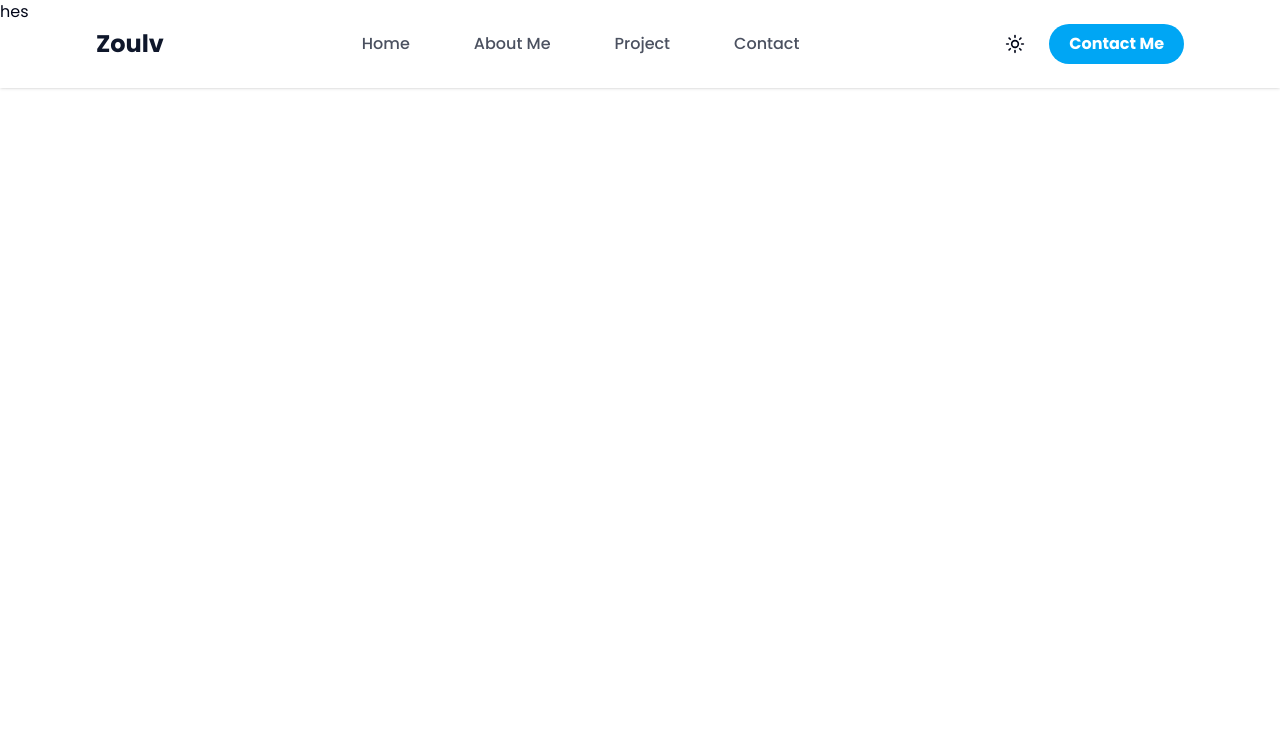
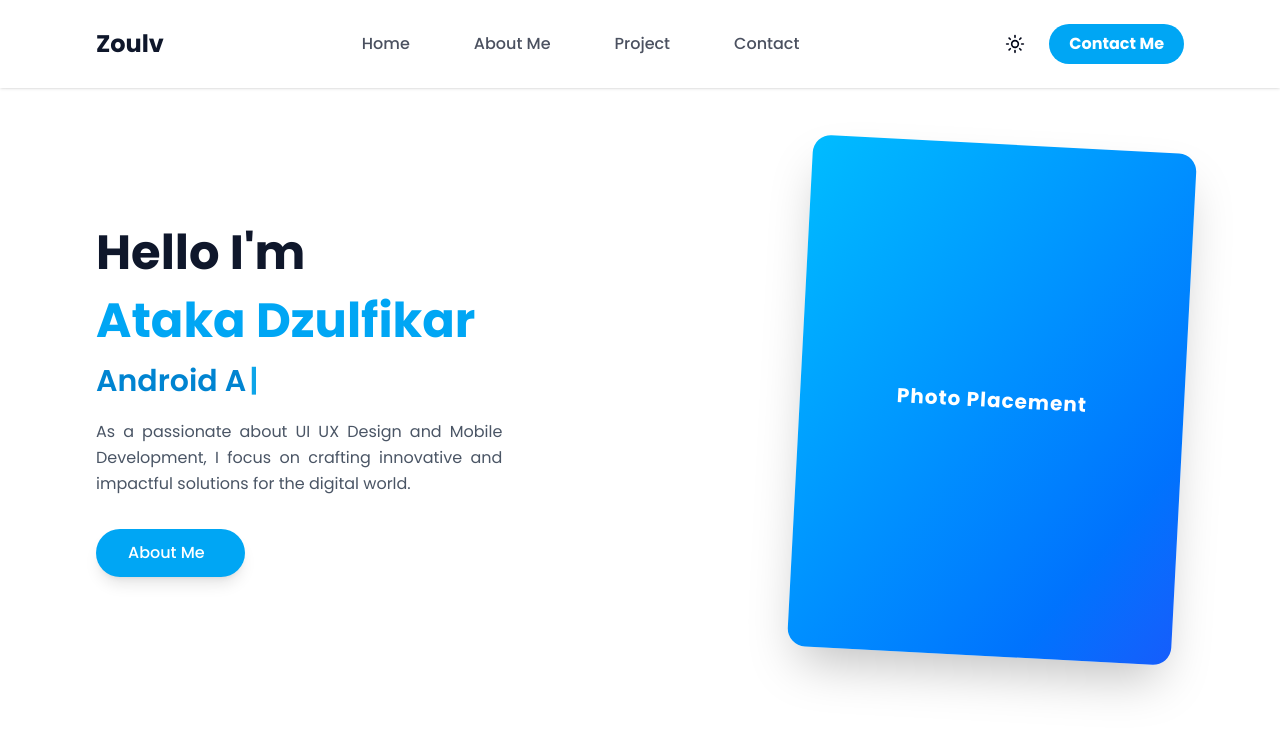
Before and after one commit to atzulf/next-portfolio, a Next.js app: page / in a window 1280 px wide. Shown: the top 734 px of the page. Built offline with nearby package versions, Linux system fonts and the light colour scheme.

Commit message:
enhance Dashboard component with typewriter effect and improved layout

```diff
--- a/components/Dashboard.tsx
+++ b/components/Dashboard.tsx
@@ -1,8 +1,66 @@
+'use client';
+
 import React from 'react'
+import { useTypewriter, Cursor } from "react-simple-typewriter";
 
 const Dashboard = () => {
+  const [text] = useTypewriter({
+    words: [
+      "UI UX Design Enthusiast",
+      "Android App Development",
+      "Front End Development",
+    ],
+    loop: true,
+    typeSpeed: 50,
+    deleteSpeed: 30,
+    delaySpeed: 1000,
+  });
+
   return (
-    <h1>hes</h1>
+    // UBAHAN 1: Tambahkan min-h-screen, flex, dan items-center pada wrapper utama
+    // Hapus py-12 jika ingin benar-benar full screen tanpa scroll berlebih
+    <div className='home min-h-screen flex items-center justify-center bg-white dark:bg-slate-900 transition-colors'>
+      <div className="container mx-auto px-4 md:px-16 lg:px-24 max-w-7-xl">
+
+        {/* UBAHAN 2: Hapus pt-32 agar Flexbox yang mengatur posisi tengahnya */}
+        <div className="hero grid grid-cols-1 lg:grid-cols-5 gap-12 items-center">
+
+          {/* Kolom Teks */}
+          <div className="box text-center lg:text-left lg:col-span-2 order-2 lg:order-1">
+            <h1 className="text-4xl md:text-5xl font-bold mb-3 leading-tight text-slate-900 dark:text-white">
+              Hello I&apos;m <br />
+              <span className="text-sky-500 inline-block mt-2">Ataka Dzulfikar</span>
+            </h1>
+            <h2 className="text-2xl md:text-3xl font-semibold text-sky-600 dark:text-sky-400 mb-4 h-10">
+              <span>{text}</span>
+              <Cursor
+                cursorBlinking={false}
+                cursorStyle="|"
+                cursorColor="#0ea5e9"
+              />
+            </h2>
+            <p className="text-base text-gray-600 dark:text-gray-300 mb-8 text-justify leading-relaxed">
+              As a passionate about UI UX Design and Mobile Development, I focus on crafting innovative and impactful solutions for the digital world.
+            </p>
+            <a
+              href="#about"
+              className="inline-flex items-center text-white bg-sky-500 px-8 py-3 rounded-full font-medium shadow-lg hover:bg-sky-600 hover:shadow-sky-500/30 transition-all transform hover:-translate-y-1"
+            >
+              About Me <i className="ri-eye-line ms-2"></i>
+            </a>
+          </div>
+
+          {/* Kolom Gambar */}
+          <div className="box flex justify-center lg:justify-end lg:col-span-3 order-1 lg:order-2 mb-8 lg:mb-0">
+            {/* Perbaikan syntax gradient: bg-gradient-to-br */}
+            <div className="w-full max-w-sm aspect-3/4 bg-linear-to-br from-sky-400 to-blue-600 rounded-2xl shadow-2xl flex items-center justify-center rotate-3 hover:rotate-0 transition-all duration-300">
+              <p className="text-white text-xl font-bold tracking-wider">Photo Placement</p>
+            </div>
+          </div>
+
+        </div>
+      </div>
+    </div>
   )
 }
 
```
